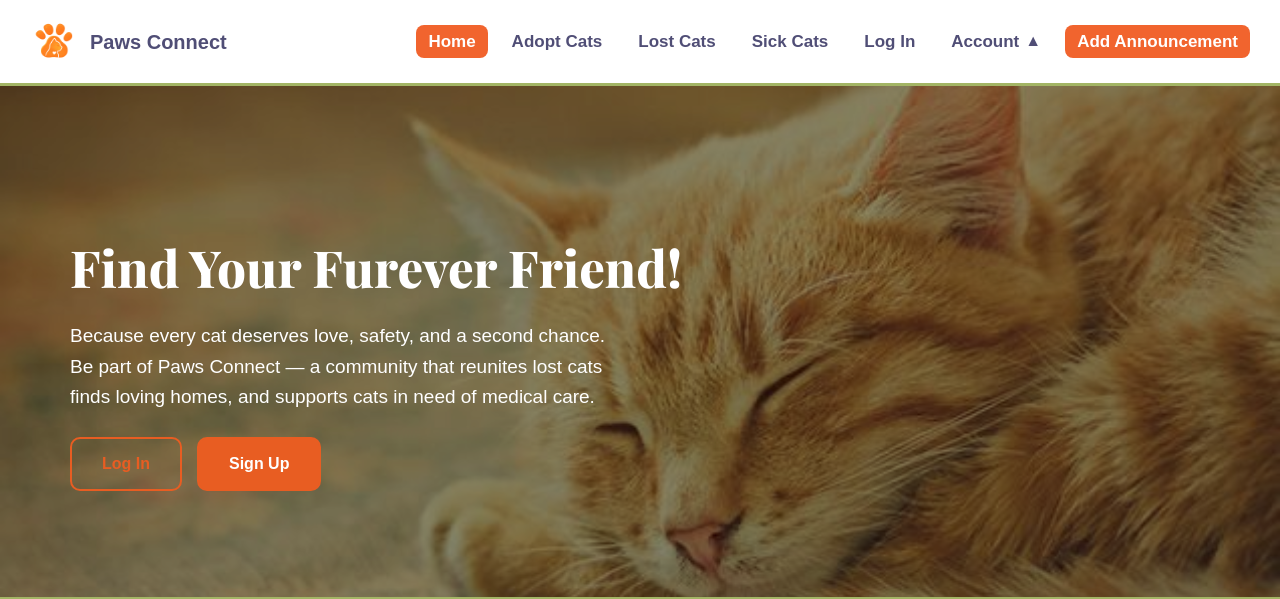
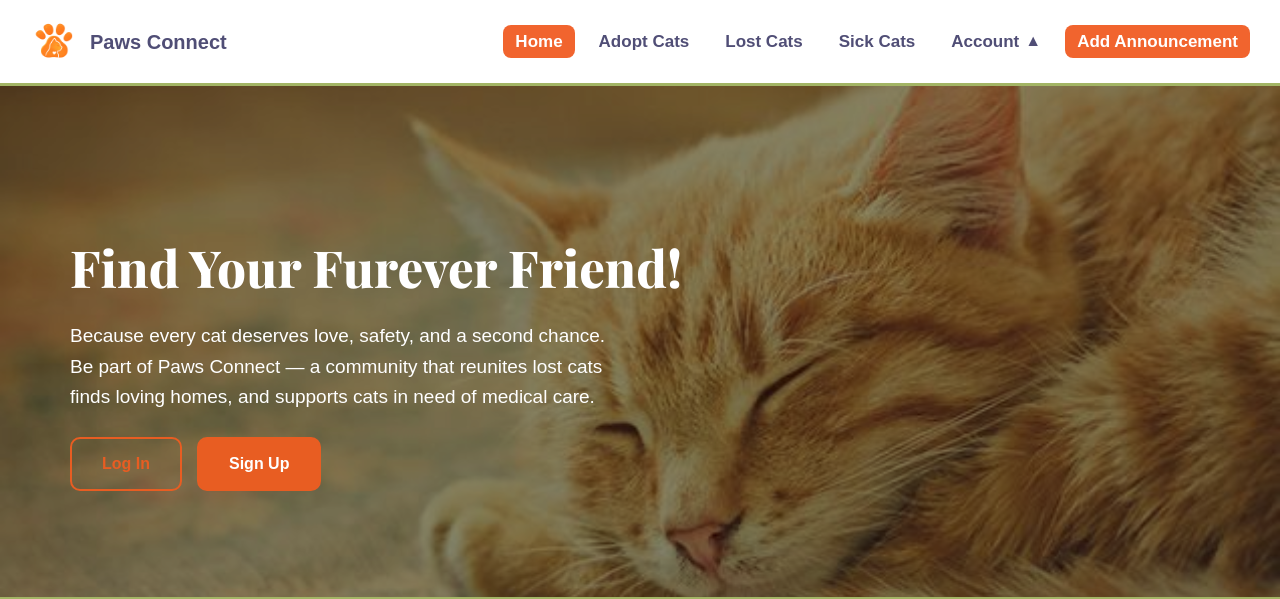
Before and after one commit to Retajkhaleed/Paws-Connect, a PHP site: page /home_main.php in a window 1280 px wide. Shown: the top 599 px of the page. Run offline with PHP 8.4, Linux system fonts and the light colour scheme.

Commit message:
Remove 'Log In' link from navigation menu

```diff
--- a/home_main.php
+++ b/home_main.php
@@ -24,7 +24,6 @@ session_start();
         <li><a href="adoptable-cats.html">Adopt Cats</a></li>
         <li><a href="lost-cats.html">Lost Cats</a></li>
         <li><a href="sick.html">Sick Cats</a></li>
-        <li><a href="login.html">Log In</a></li>
 
 
         <li class="dropdown">
```
